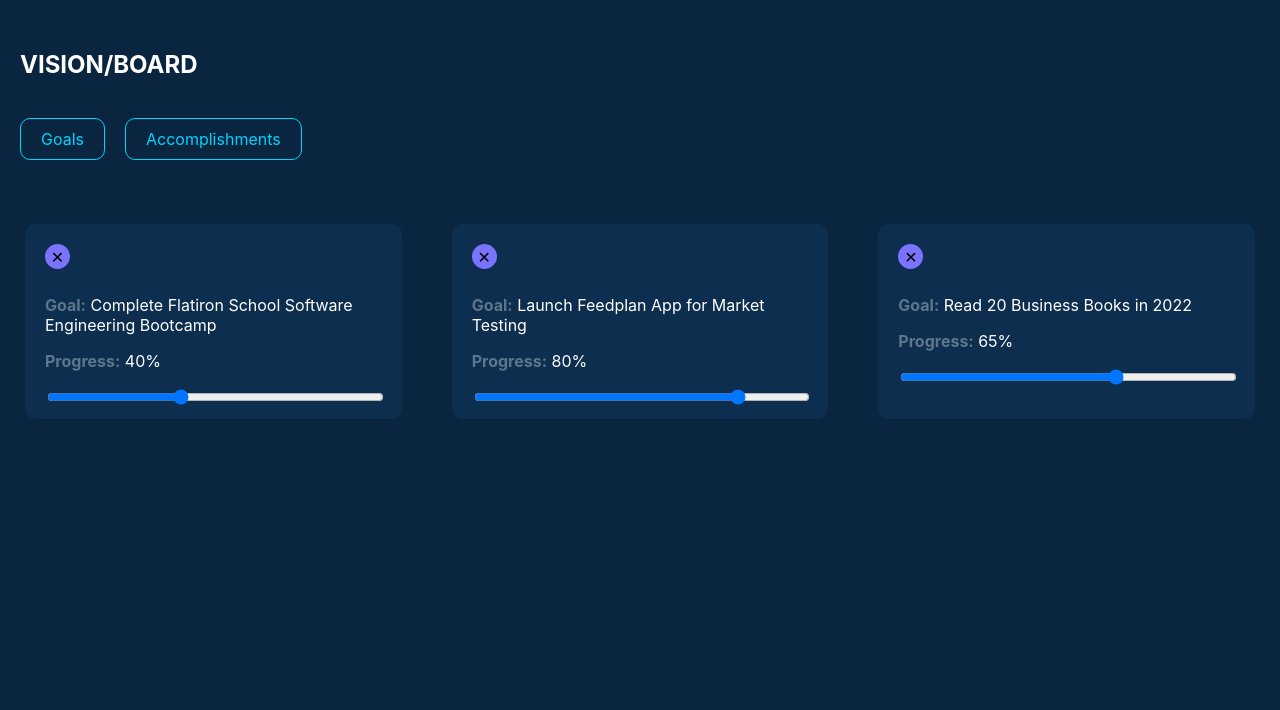
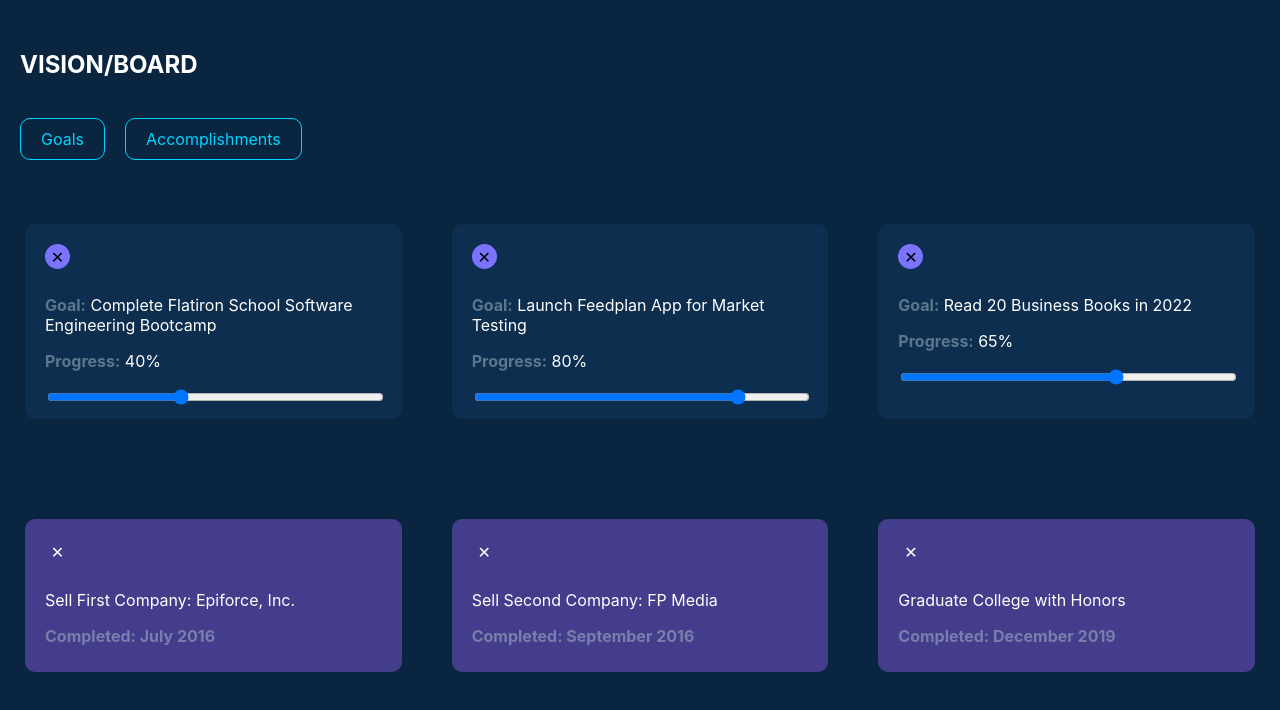
Before and after one commit to winfeigle/react-phase-2-project, a React (Create React App) app: page /accomplishments in a window 1280 px wide. Shown: the top 710 px of the page. Built offline with nearby package versions, Linux system fonts and the light colour scheme; data requests are answered from the project's data file.

Commit message:
Add accomplishmnets fetch/render

```diff
--- a/db.json
+++ b/db.json
@@ -21,13 +21,19 @@
           "id": 1,
           "name": "Sell First Company: Epiforce, Inc.",
           "image": "http://www.pngmart.com/files/3/Toy-Story-Woody-PNG-Photos.png",
-          "completion-date": "July 2016"
+          "completed": "July 2016"
         },
         {
           "id": 2,
           "name": "Sell Second Company: FP Media",
           "image": "http://www.pngmart.com/files/3/Toy-Story-Woody-PNG-Photos.png",
-          "completion-date": "September 2016"
+          "completed": "September 2016"
+        },
+        {
+          "id": 3,
+          "name": "Graduate College with Honors",
+          "image": "http://www.pngmart.com/files/3/Toy-Story-Woody-PNG-Photos.png",
+          "completed": "December 2019"
         }
       ]
   }
--- a/src/App.js
+++ b/src/App.js
@@ -13,12 +13,18 @@ function App() {
       .then(setGoals);
   }, []);
 
+  useEffect(() => {
+    fetch(`http://localhost:8000/accomplishments`)
+      .then(res => res.json())
+      .then(setAccomplishments);
+  }, []);
+
 
   return (
     <div>
       <Header />
       <Goals goals={goals}/>
-      {/* <Accomplishments /> */}
+      <Accomplishments accomplishments={accomplishments}/>
     </div>
   );
 }
--- /dev/null
+++ b/src/components/AccomplishmentItem.js
@@ -0,0 +1,19 @@
+import React from "react";
+
+function AccomplishmentItem({ accomplishment }) {
+    const {id, name, completed} = accomplishment;
+
+    const handleDelete = () => {
+        console.log(`deleting... Accomplishment #${id}`)
+    }
+
+    return(
+        <div className="card">
+            <button onClick={handleDelete} className="delete-button">✕</button>
+            <p>{name}</p>
+            <p><b className="label">Completed: {completed}</b></p>
+        </div>
+    );
+};
+
+export default AccomplishmentItem;
--- a/src/components/Accomplishments.js
+++ b/src/components/Accomplishments.js
@@ -1,6 +1,19 @@
 import React from "react";
+import AccomplishmentItem from "./AccomplishmentItem";
 
-function Accomplishments(){
+function Accomplishments({ accomplishments }){
+
+    const renderAccomplishments = accomplishments.map(accomplishment => {
+        return(
+            <AccomplishmentItem key={accomplishment.id} accomplishment={accomplishment} />
+        )
+    })
+
+    return(
+        <div id="accomplishments-container">
+            {renderAccomplishments}
+        </div>
+    );
 
 }
 
--- a/src/components/GoalItem.js
+++ b/src/components/GoalItem.js
@@ -13,7 +13,7 @@ function GoalItem({ goal }) {
     }
 
     return(
-        <div className="goal-card">
+        <div className="card">
             <button onClick={handleDelete} className="delete-button">✕</button>
             <p><b className="label">Goal:</b> {name}</p>
             <p><b className="label">Progress:</b> {progress}%</p>
--- a/src/index.css
+++ b/src/index.css
@@ -46,19 +46,30 @@ nav a:hover {
   margin-top: 50px;
 }
 
-.goal-card {
+#accomplishments-container{
+  display: flex;
+  margin-top: 50px;
+}
+
+.card {
   margin: 25px;
   width: 400px;
-  background-color: #0D2E4E;
   border-radius: 10px;
   padding: 10px 20px;
   display: flexbox;
 }
 
-.goal-card .delete-button {
+#accomplishments-container .card{
+  background-color: #433d8c;
+}
+
+#goals-container .card {
+  background-color: #0D2E4E;
+}
+
+.card .delete-button {
   width: 25px;
   height: 25px;
-  background-color: #7A73FE;
 	border: none;
   border-radius: 50%;
 	padding: 3px;
@@ -69,16 +80,26 @@ nav a:hover {
   align-content: flex-end;
 }
 
-.goal-card img{
+#goals-container .card .delete-button {
+  background-color: #7A73FE;
+}
+
+#accomplishments-container .card .delete-button {
+  color: white;
+  background-color: rgba(255, 255, 255, 0%);
+}
+
+
+.card img{
   display: inline;
   align-items: center;
   width: 10%;
 }
 
-.goal-card p .label {
+.card p .label {
   color: #adbdcc81;
 }
 
-.goal-card .progress-slider {
+.card .progress-slider {
   width: 100%;
 }
```
